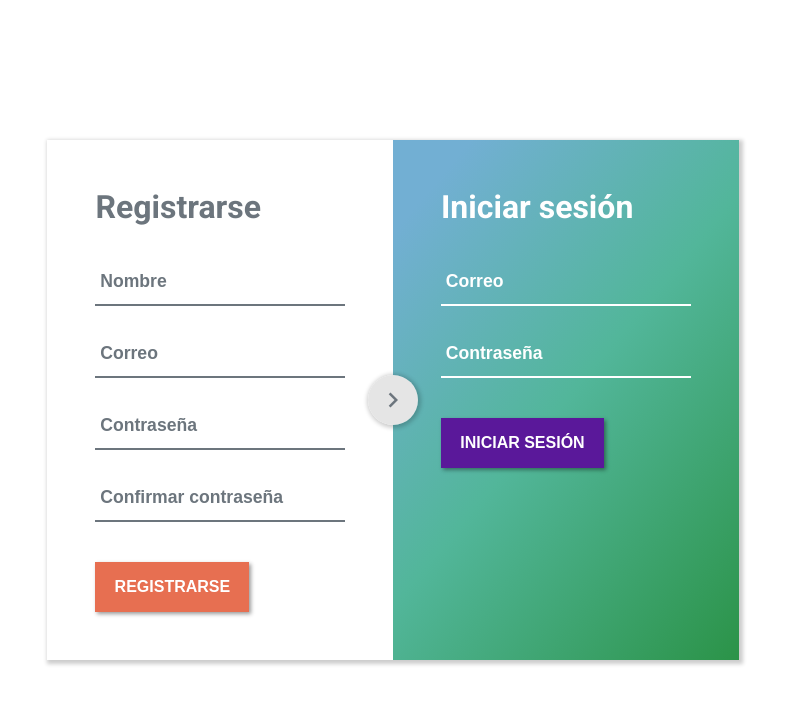
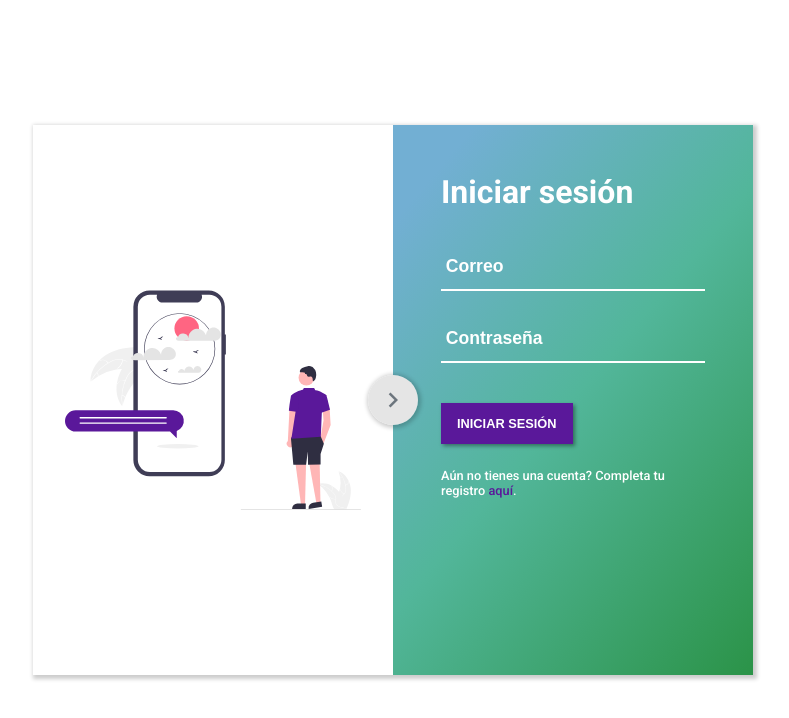
Before and after one commit to vjespinoza/login-val, a React (Create React App) app: page / in a window 1280 px wide. Shown: the top 718 px of the page, without its empty margins (247-1036 px from the left). Built offline with nearby package versions, Linux system fonts and the light colour scheme.

Commit message:
form banners

```diff
--- a/src/App.js
+++ b/src/App.js
@@ -1,8 +1,13 @@
+import { useState } from "react";
+
 //Components
 import { AppContainer } from "./components/AppContainer";
 import { FormsContainer } from "./components/Forms/FormsContainer";
 import { FormLogin } from "./components/Forms/Login/FormLogin";
 import { FormSignup } from "./components/Forms/Signup/FormSignup";
+import { BannerContainer, BannerImage } from "./components/Forms/FormBanner";
+import svg1 from "./assets/svg/Login.svg";
+import svg2 from "./assets/svg/Signup.svg";
 
 //Styles
 import { ThemeProvider } from "styled-components";
@@ -10,14 +15,32 @@ import { theme } from "./theme";
 import { GlobalStyles } from "./globalStyles";
 
 function App() {
+	const [isActive, setIsActive] = useState(false);
+
+	const handleIsActive = () => {
+		setIsActive((isActive) => !isActive);
+	};
+
 	return (
 		<>
 			<ThemeProvider theme={theme}>
 				<GlobalStyles />
 				<AppContainer>
-					<FormsContainer>
-						<FormSignup />
-						<FormLogin />
+					<FormsContainer isActive={isActive}>
+						<FormSignup
+							isActive={!isActive}
+							handleIsActive={handleIsActive}
+						/>
+						<BannerContainer isActive={isActive} rigth>
+							<BannerImage src={svg1} />
+						</BannerContainer>
+						<FormLogin
+							isActive={isActive}
+							handleIsActive={handleIsActive}
+						/>
+						<BannerContainer isActive={!isActive}>
+							<BannerImage src={svg2} />
+						</BannerContainer>
 					</FormsContainer>
 				</AppContainer>
 			</ThemeProvider>
--- /dev/null
+++ b/src/components/Forms/FormBanner.js
@@ -0,0 +1,18 @@
+import styled from "styled-components";
+
+export const BannerContainer = styled.div`
+	display: flex;
+	align-content: center;
+	padding: 2rem;
+	width: 50%;
+	height: 100%;
+	background-color: ${(props) => (props.rigth ? props.theme.colors.primary : "#fff")};
+	position: absolute;
+	bottom: ${(props) => (props.isActive ? 0 : "100%")};
+	left: ${(props) => (props.rigth ? "50%" : 0)};
+	transition: bottom ease-in-out 200ms;
+`;
+
+export const BannerImage = styled.img`
+	width: 100%;
+`;
--- /dev/null
+++ b/src/components/Forms/FormFooter.js
@@ -0,0 +1,14 @@
+import styled from "styled-components";
+
+export const FormFooter = styled.footer`
+	margin-top: 1.5rem;
+	color: ${(props) => (props.ligth ? "white" : props.theme.colors.font)};
+	font-size: 0.8rem;
+	font-weight: 500;
+
+	& span {
+		cursor: pointer;
+		color: ${(props) =>
+			props.ligth ? props.theme.colors.secondary : props.theme.colors.primary};
+	}
+`;
--- a/src/components/Forms/FormsContainer.js
+++ b/src/components/Forms/FormsContainer.js
@@ -7,6 +7,7 @@ export const FormsContainer = styled.div`
 	min-width: 20rem;
 	box-shadow: 2px 2px 4px 2px rgba(0, 0, 0, 0.2);
 	position: relative;
+	overflow: hidden;
 
 	&::before {
 		content: "chevron_right";
@@ -17,14 +18,18 @@ export const FormsContainer = styled.div`
 		position: absolute;
 		top: 50%;
 		left: 50%;
-		transform: translate(-50%, -50%);
+		transform: ${(props) =>
+			props.isActive
+				? "translate(-50%, -50%) rotate(0.5turn)"
+				: "translate(-50%, -50%) rotate(0turn)"};
 		width: 50px;
 		height: 50px;
 		display: block;
 		fill: blueviolet;
 		border-radius: 500px;
 		box-shadow: inset 200px 200px #e5e5e5, 1px 1px 4px 2px rgba(0, 0, 0, 0.2);
-		cursor: pointer;
+		z-index: 100;
+		transition: transform ease-in-out 200ms;
 	}
 
 	@media (max-width: 768px) {
--- a/src/components/Forms/Login/FormLogin.js
+++ b/src/components/Forms/Login/FormLogin.js
@@ -3,10 +3,11 @@ import { Form } from "../../shared/Form";
 import { Input } from "../../shared/Input";
 import { Button } from "../../shared/Button";
 import { FormTitle } from "../FormTitle";
+import { FormFooter } from "../FormFooter";
 //Import custom hook
 import useFormValidate from "../../../hooks/useFormValidate";
 
-export const FormLogin = () => {
+export const FormLogin = ({ handleIsActive }) => {
 	const { data, handleChange, handleSubmnit, handleClick } = useFormValidate();
 
 	return (
@@ -31,6 +32,12 @@ export const FormLogin = () => {
 			<Button data-btn="login" onClick={(e) => handleClick(e)} type="submit">
 				Iniciar Sesión
 			</Button>
+			<FormFooter ligth>
+				<p>
+					Aún no tienes una cuenta? Completa tu registro{" "}
+					<span onClick={() => handleIsActive()}>aquí</span>.
+				</p>
+			</FormFooter>
 		</Form>
 	);
 };
--- a/src/components/Forms/Signup/FormSignup.js
+++ b/src/components/Forms/Signup/FormSignup.js
@@ -2,10 +2,11 @@ import { Form } from "../../shared/Form";
 import { Input } from "../../shared/Input";
 import { Button } from "../../shared/Button";
 import { FormTitle } from "../FormTitle";
+import { FormFooter } from "../FormFooter";
 //Import custom hook
 import useFormValidate from "../../../hooks/useFormValidate";
 
-export const FormSignup = () => {
+export const FormSignup = ({ handleIsActive }) => {
 	const { data, handleChange, handleSubmnit, handleClick } = useFormValidate();
 
 	return (
@@ -46,6 +47,12 @@ export const FormSignup = () => {
 			<Button data-btn="signup" onClick={(e) => handleClick(e)} primary type="submit">
 				Registrarse
 			</Button>
+			<FormFooter>
+				<p>
+					Ya tienes una cuenta? Inicia sesión{" "}
+					<span onClick={() => handleIsActive()}>aquí</span>.
+				</p>
+			</FormFooter>
 		</Form>
 	);
 };
--- a/src/components/shared/Button.js
+++ b/src/components/shared/Button.js
@@ -5,13 +5,13 @@ export const Button = styled.button`
 	text-transform: uppercase;
 	background-color: ${(props) =>
 		props.primary ? props.theme.colors.primary : props.theme.colors.secondary};
-	padding: 1rem 1.2rem;
+	padding: 0.8rem 1rem;
 	max-width: 100%;
 	outline: none;
 	border: none;
 	color: white;
 	font-weight: bold;
-	font-size: 1rem;
+	font-size: 0.8rem;
 	cursor: pointer;
 	box-shadow: 2px 2px 4px rgba(0, 0, 0, 0.4);
 	margin-top: 1rem;
```
Also changed, not shown: src/assets/svg/Login.svg (added), src/assets/svg/Signup.svg (added).
